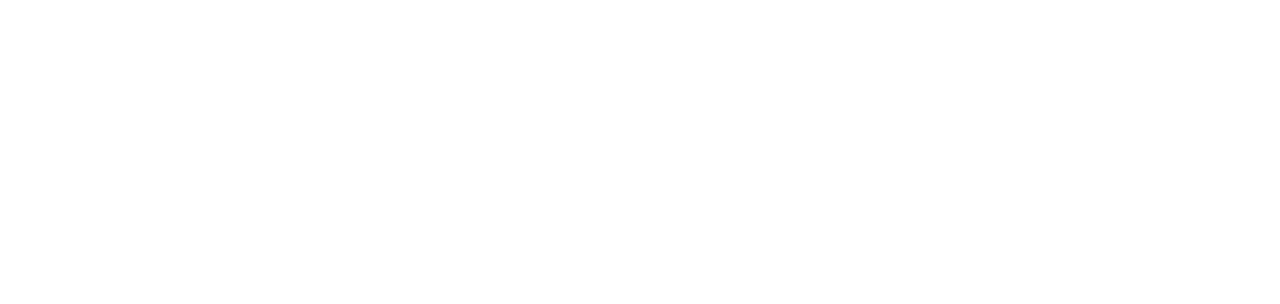
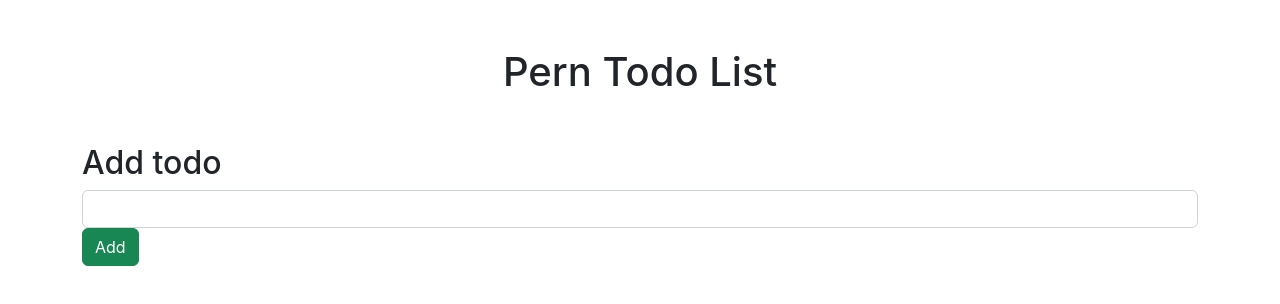
Before and after one commit to raphaelaquino23/pern-todo, a React (Create React App) app in the folder client/: page / in a window 1280 px wide. Shown: the top 304 px of the page. Built offline with nearby package versions, Linux system fonts and the light colour scheme.

Commit message:
inputtodo complete

```diff
--- a/client/src/App.js
+++ b/client/src/App.js
@@ -1,8 +1,16 @@
-import React, { Fragment } from "react";
+import React, { Fragment } from 'react';
+import './App.css';
+
+import EditTodo from './components/EditTodo';
+import InputTodo from './components/InputTodo';
+import ListTodos from './components/ListTodos';
 
 function App() {
   return (
     <Fragment>
+      <div className='container'>
+        <InputTodo />
+      </div>
     </Fragment>
   );
 }
--- a/client/src/components/InputTodo.js
+++ b/client/src/components/InputTodo.js
@@ -0,0 +1,36 @@
+import React, { Fragment, useState } from 'react';
+
+const InputTodo = () => {
+  const [description, setDescription] = useState('');
+  const onSubmitForm = async e => {
+    e.preventDefault();
+    try {
+      const body = {description};
+      const response = await fetch('http://localhost:5000/todos', {
+        method: 'POST',
+        headers: {'Content-Type': 'application/json'},
+        body: JSON.stringify(body)
+      });
+      console.log(response);
+    } catch (error) {
+      console.error(error.message);
+    }
+  }
+
+  return (
+    <Fragment>
+      <h1 className='text-center mt-5'>Pern Todo List</h1>
+      <h2 className='mt-5'>Add todo</h2>
+      <form className='d-fle' onSubmit={onSubmitForm}>
+        <input
+          type='text'
+          className='form-control'
+          onChange={e => setDescription(e.target.value)}
+        />
+        <button className='btn btn-success'>Add</button>
+      </form>
+    </Fragment>
+  )
+}
+
+export default InputTodo;
```
